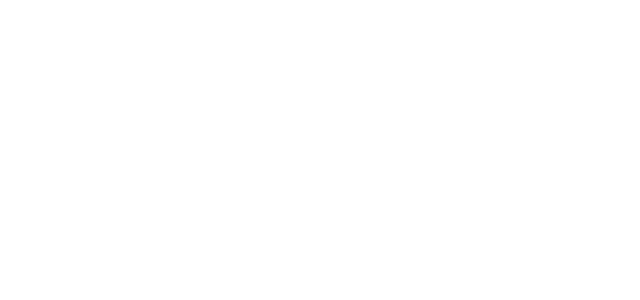
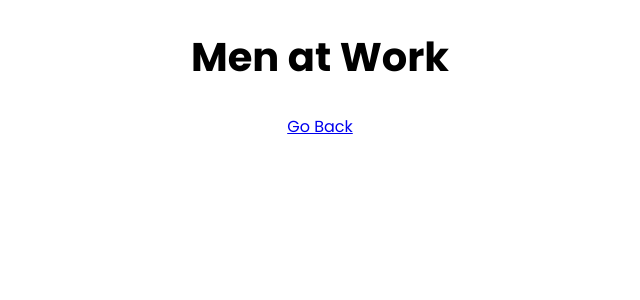
Before and after one commit to asasin235/Music-Player-frontend, a React (Create React App) app: page /joinRoom in a window 1280 px wide. Shown: the top 300 px of the page, without its empty margins (320-960 px from the left). Built offline with nearby package versions, Linux system fonts and the light colour scheme.

Commit message:
Added Coming Soon

```diff
--- a/src/pages/CreateRoom/CreateRoom.js
+++ b/src/pages/CreateRoom/CreateRoom.js
@@ -0,0 +1,13 @@
+
+import Link from 'react-router-dom/Link'
+const CreateRoom =()=>
+{
+    return(
+    <>
+    <h1>Men at Work</h1>
+    <Link to={'/'}> Go Back</Link>
+    </>
+    )
+}
+
+export default CreateRoom
--- a/src/pages/JoinRoom/JoinRoom.js
+++ b/src/pages/JoinRoom/JoinRoom.js
@@ -1,6 +1,11 @@
+import Link from "react-router-dom/Link"
 const JoinRoom=()=>{
     return (
         <>
+        <>
+    <h1>Men at Work</h1>
+    <Link to={'/'}> Go Back</Link>
+    </>
         </>
     )
 }
```
